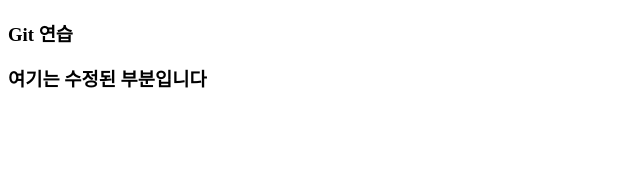
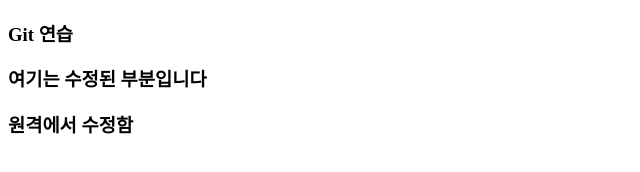
Before and after one commit to student-permit/html, a plain HTML site: page index.html in a window 1280 px wide. Shown: the whole page, without its empty margins (0-640 px from the left). Drawn offline with Linux system fonts and the light colour scheme.

Commit message:
Update index.html

```diff
--- a/index.html
+++ b/index.html
@@ -9,5 +9,6 @@
   <h3>Git 연습</h3>
   <!-- 수정된 파일도 이력 등록 unstatge -> stage -> commit -> push-->
    <h3>여기는 수정된 부분입니다</h3>
+   <h3>원격에서 수정함</h3>
 </body>
 </html>
```
